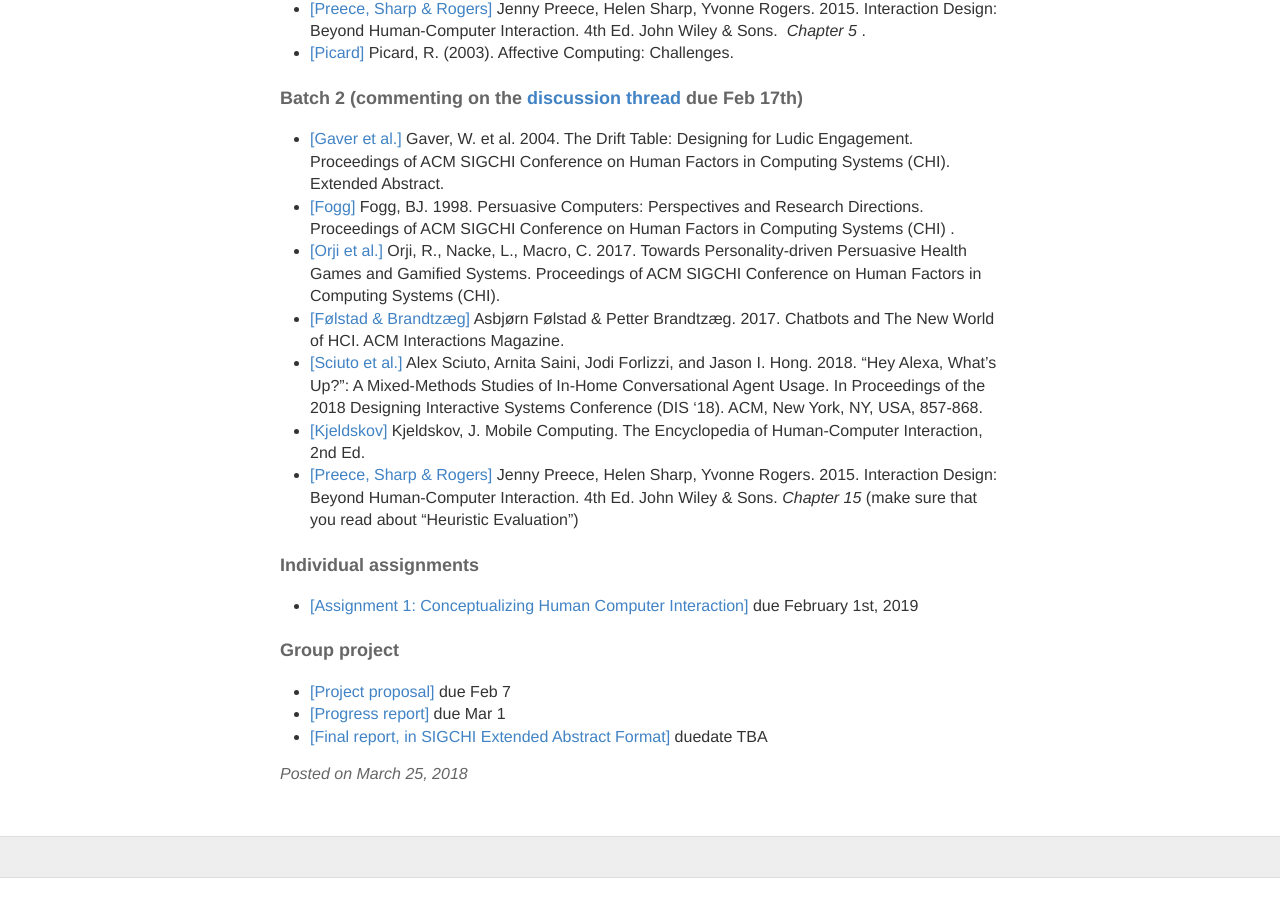
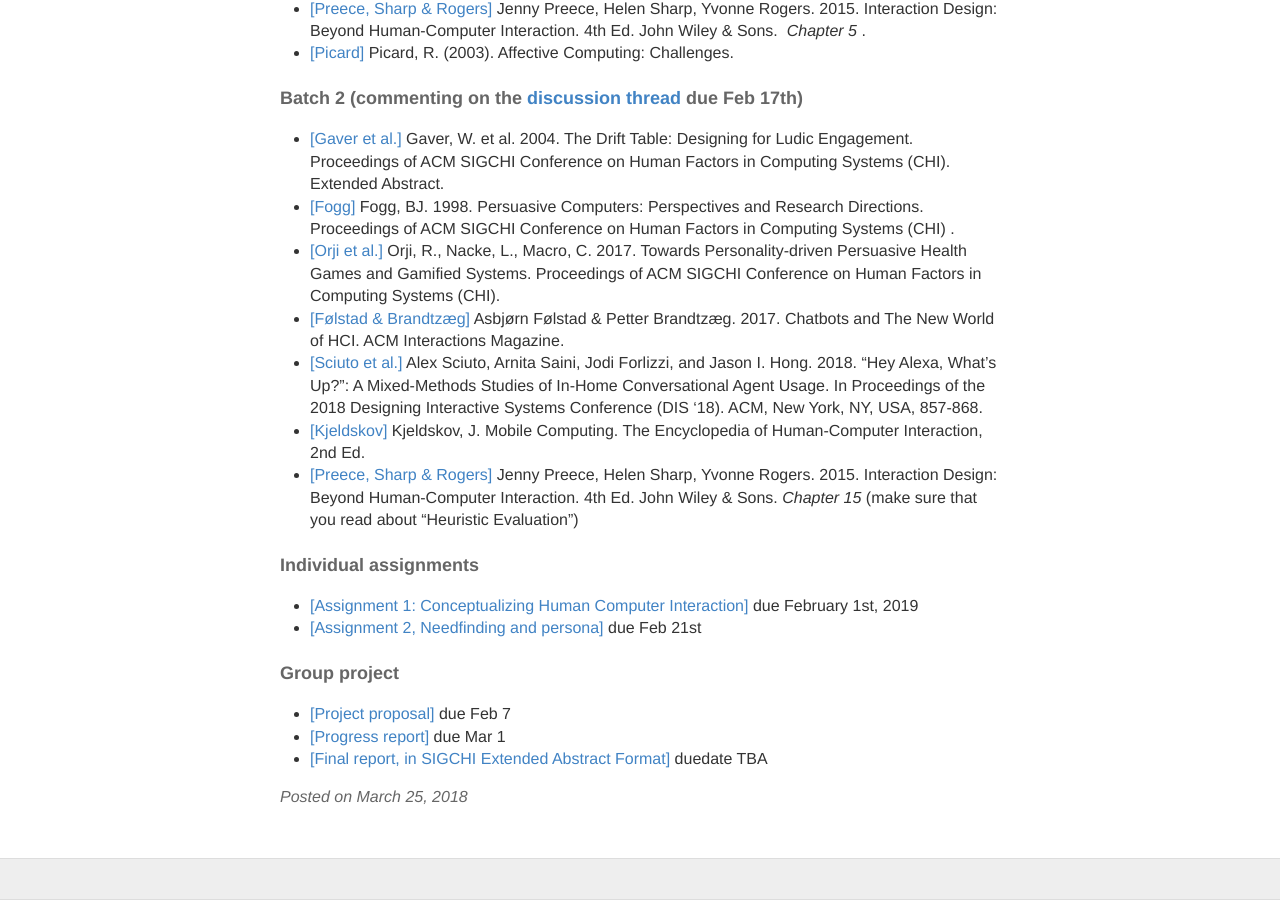
Before and after one commit to hciwang/hciwang.github.io, a Jekyll site: the page built from _posts/2018-3-25-lectures.md, in a window 1280 px wide and 900 px high, scrolled down 2330 px. Built offline with Jekyll 4.4.1, drawn with Linux system fonts in a browser that asks for light colours; before the commit the page ends 3208 px from its top, so only the background shows below that; some of the changed lines change nothing that is shown.

Commit message:
Update 2018-3-25-lectures.md

```diff
--- a/_posts/2018-3-25-lectures.md
+++ b/_posts/2018-3-25-lectures.md
@@ -59,7 +59,7 @@
 Reading: [[Kjeldskov]](https://www.interaction-design.org/literature/book/the-encyclopedia-of-human-computer-interaction-2nd-ed/mobile-computing) Kjeldskov, J. Mobile Computing. The Encyclopedia of Human-Computer Interaction, 2nd Ed.
 Reading: [[Preece, Sharp & Rogers]](http://www.id-book.com/) Jenny Preece, Helen Sharp, Yvonne Rogers. 2015. Interaction Design: Beyond Human-Computer Interaction. 4th Ed. John Wiley & Sons.  *Chapter 15* (make sure that you read about "Heuristic Evaluation")
 
-Out: [Assignment 2, Needfinding and persona]( ) *Assignment 2 will be posted by Feb 5*
+Out: [Assignment 2, Needfinding and persona](https://canvas.ucdavis.edu/courses/293005/assignments/292305) *Assignment 2 will be posted by Feb 5*
 Due: [[Project proposal]](https://canvas.ucdavis.edu/courses/293005/assignments/290490) due Feb 7
 
 
@@ -89,6 +89,7 @@
 
 #### Individual assignments
 - [[Assignment 1: Conceptualizing Human Computer Interaction]](https://canvas.ucdavis.edu/courses/293005/assignments/286899) due February 1st, 2019
+- [[Assignment 2, Needfinding and persona]](https://canvas.ucdavis.edu/courses/293005/assignments/292305) due Feb 21st
 
 #### Group project
 - [[Project proposal]](https://canvas.ucdavis.edu/courses/293005/assignments/290490) due Feb 7
```
